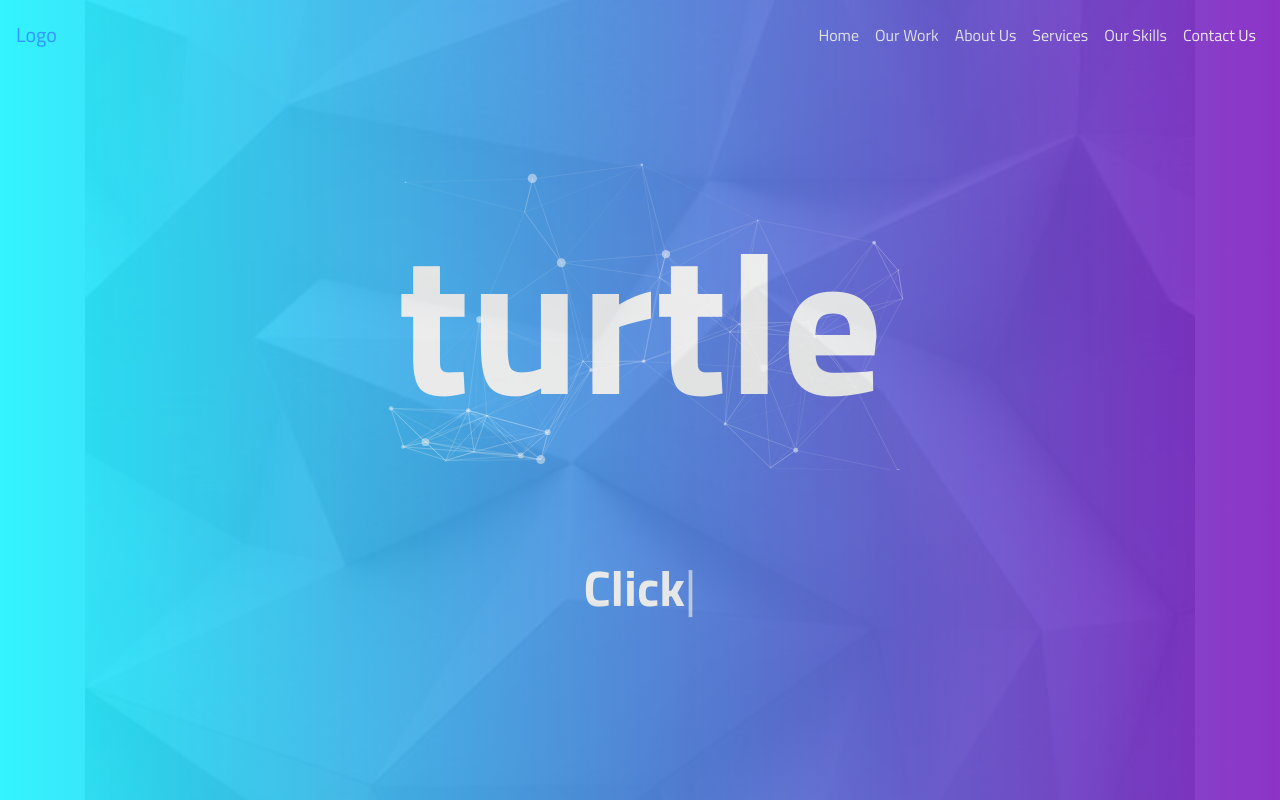
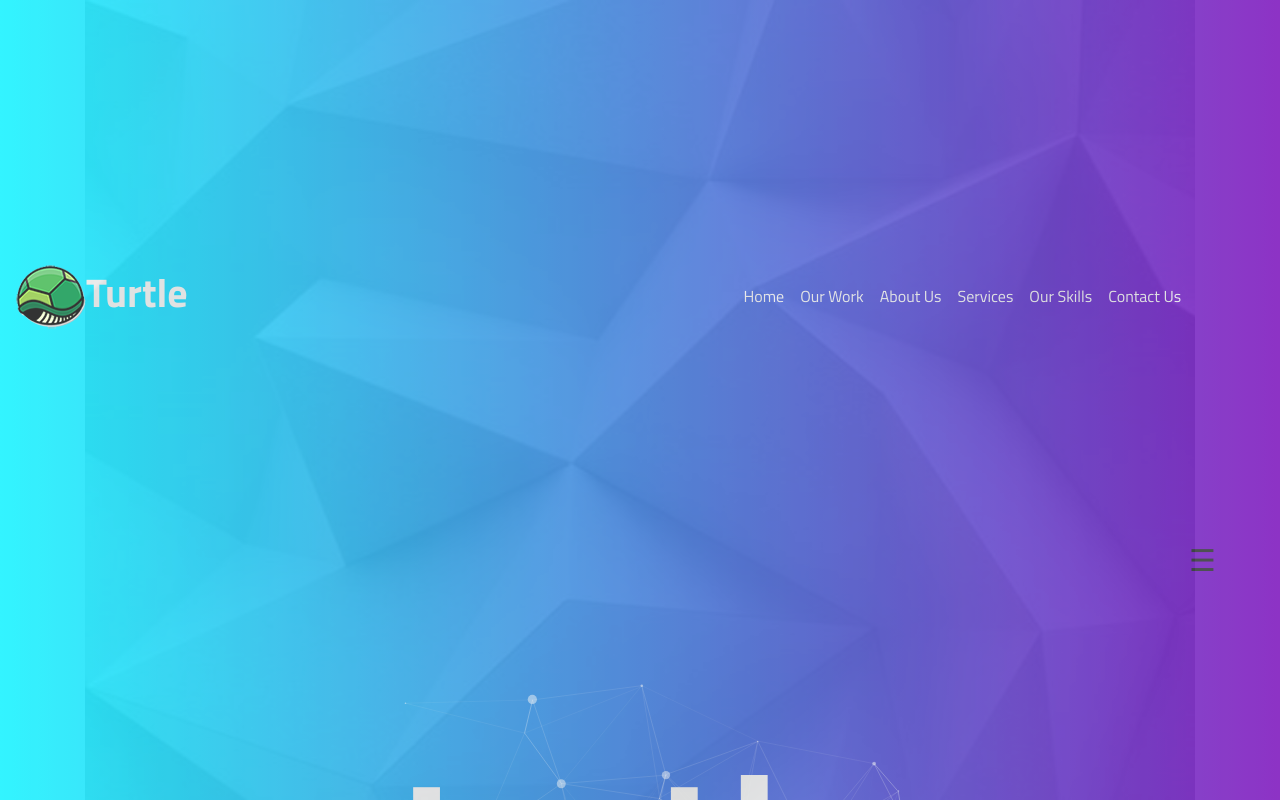
Before and after one commit to bishal001/themeReplicate, a PHP site: page /home.php in a window 1280 px wide. Run offline with PHP 8.4, Linux system fonts and the light colour scheme.

Commit message:
added logo in the logo section

```diff
--- a/css/custom.css
+++ b/css/custom.css
@@ -14,6 +14,18 @@
 .nav-link{
   color: #eaeaea;
   font-weight: 500;
+}
+
+/* logo design */
+.navbar-brand{
+  color: #eaeaea;
+  font-size: 40px;
+  font-weight: bold;
+
+}
+
+.navbar-brand:hover{
+  color: #eaeaea;
 }
 
 /* side menu css code */
--- a/nav.php
+++ b/nav.php
@@ -6,7 +6,7 @@
         sds
       </div>
       <a href="javascript:void(0)" class="closebtn d-block d-lg-none" onclick="closeNav()">&times;</a>
-      <a class="navbar-brand" href="#">Logo</a>
+      <a class="navbar-brand" href="#"><img src="images/logo.png" alt="">Turtle</a>
       <ul class="navbar-nav ml-auto ">
         <!-- creating nav menu items -->
         <li class="nav-item">
@@ -28,7 +28,7 @@
           <a href="#" class="nav-link underline" style="float: right;">Contact Us</a>
         </li>
       </ul>
-      <span style="font-size:30px;cursor:pointer; margin-top:530px;" class="float-right mr-5 d-block d-lg-none" onclick="openNav()">&#9776;
+      <span style="font-size:30px;cursor:pointer; margin-top:530px;" class="float-right mr-5 nav_open" onclick="openNav()">&#9776;
     </span>
     </nav>
   </div>
```
Also changed, not shown: side_nav.php (+2 -12 lines), images/logo.png (added).
